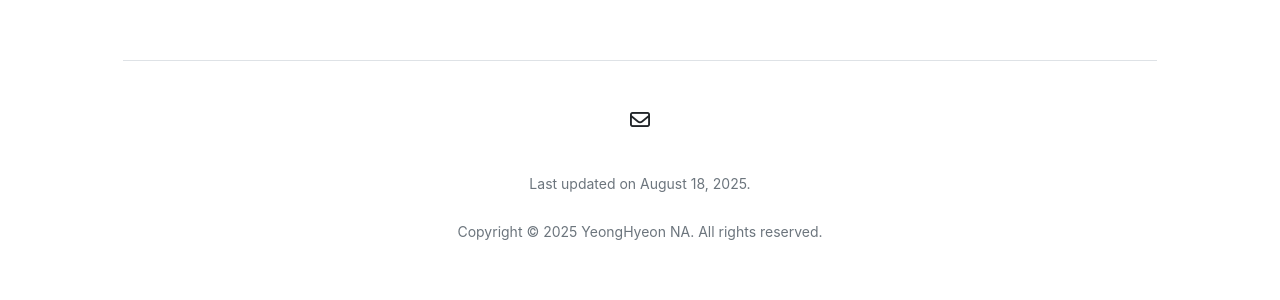
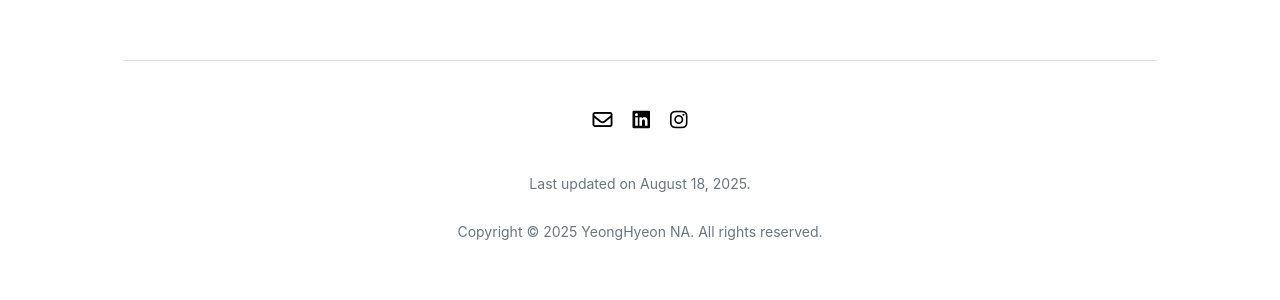
Before and after one commit to ynghyn-na/ynghyn-na.github.io, a Jekyll site: the page built from index.md, in a window 1280 px wide. Shown: the part 591-891 px from the top of the page. Built offline with Jekyll 4.4.1, drawn with Linux system fonts in a browser that asks for light colours.

Commit message:
Update footer.html

```diff
--- a/_includes/footer.html
+++ b/_includes/footer.html
@@ -8,29 +8,46 @@
     .footer-list-item {
       list-style-type: none;
     }
-
     .footer-list-item:not(:first-child) {
       margin-left: 20px;
     }
-
     .footer-list {
       padding: 20px 0;
       text-align: center;
       display: flex;
       justify-content: center;
     }
-
     .footer p {
       margin-top: 10px;
       text-align: center;
     }
+    /* 폰트 크기 유틸 (부트스트랩 없는 경우 대비) */
+    .fs-5 { font-size: 1.25rem; }
+    /* 아이콘 흑백 스타일 */
+    .icon-bw { color: #000; filter: grayscale(100%); }
   </style>
 </head>
 <body>
   <div class="footer">
     <div class="pt-4 my-4 text-muted border-top">
       <ul class="footer-list">
-        <li class="footer-list-item"><a href="mailto:epoch1026@kaist.ac.kr" class="fs-5"><i class="fa-regular fa-envelope"></i></a></li>
+        <li class="footer-list-item">
+          <a href="mailto:epoch1026@kaist.ac.kr" class="fs-5" aria-label="Email">
+            <i class="fa-regular fa-envelope icon-bw"></i>
+          </a>
+        </li>
+        <!-- LinkedIn -->
+        <li class="footer-list-item">
+          <a href="https://www.linkedin.com/in/ynghyn-na" class="fs-5" aria-label="LinkedIn" target="_blank" rel="noopener">
+            <i class="fa-brands fa-linkedin icon-bw"></i>
+          </a>
+        </li>
+        <!-- Instagram -->
+        <li class="footer-list-item">
+          <a href="https://www.instagram.com/epochkr/" class="fs-5" aria-label="Instagram" target="_blank" rel="noopener">
+            <i class="fa-brands fa-instagram icon-bw"></i>
+          </a>
+        </li>
       </ul>
       <p><small>Last updated on August 18, 2025.<br><br>Copyright &copy; <script>document.write(new Date().getFullYear());</script> YeongHyeon NA. All rights reserved.</small></p>
     </div>
```
